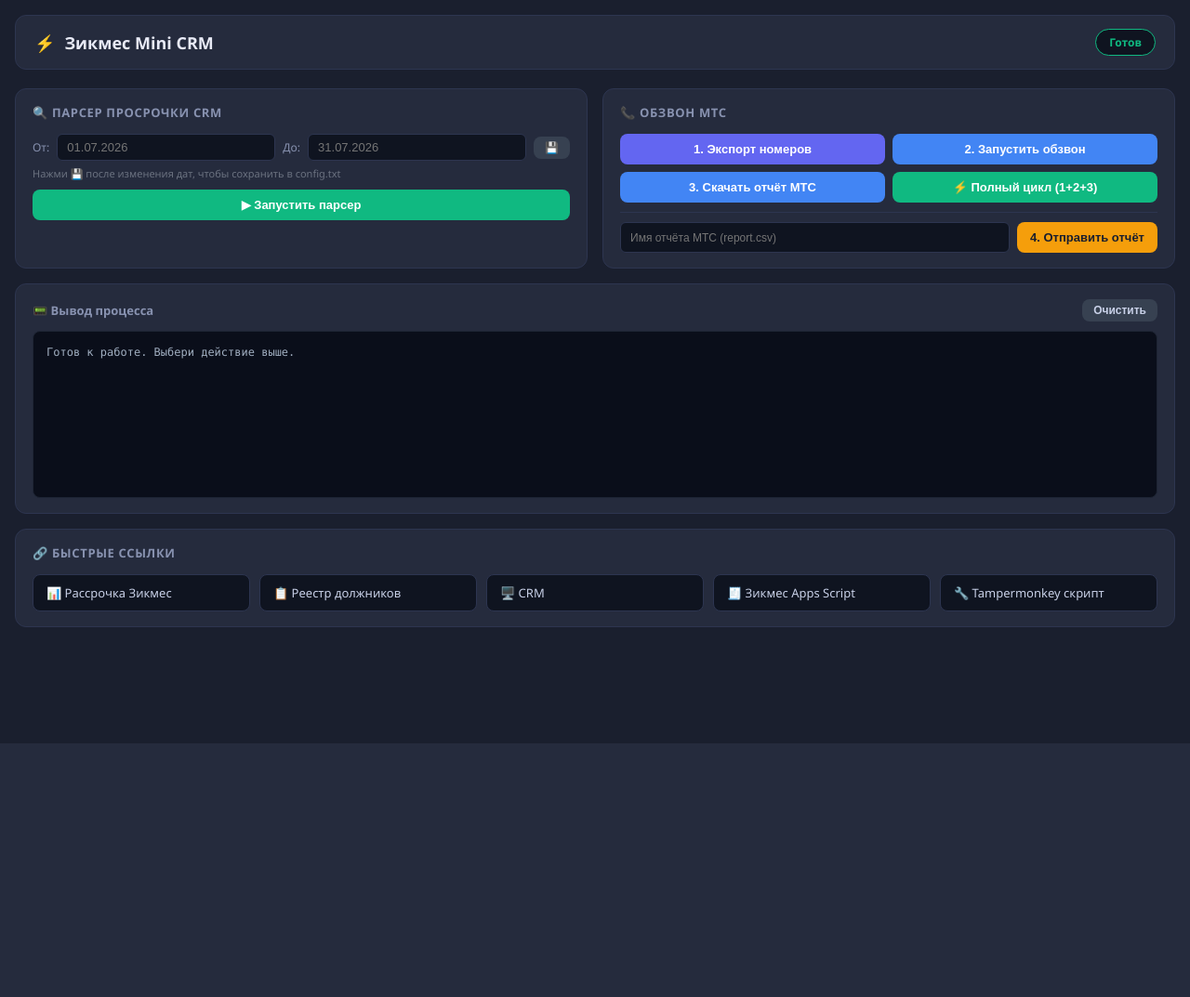
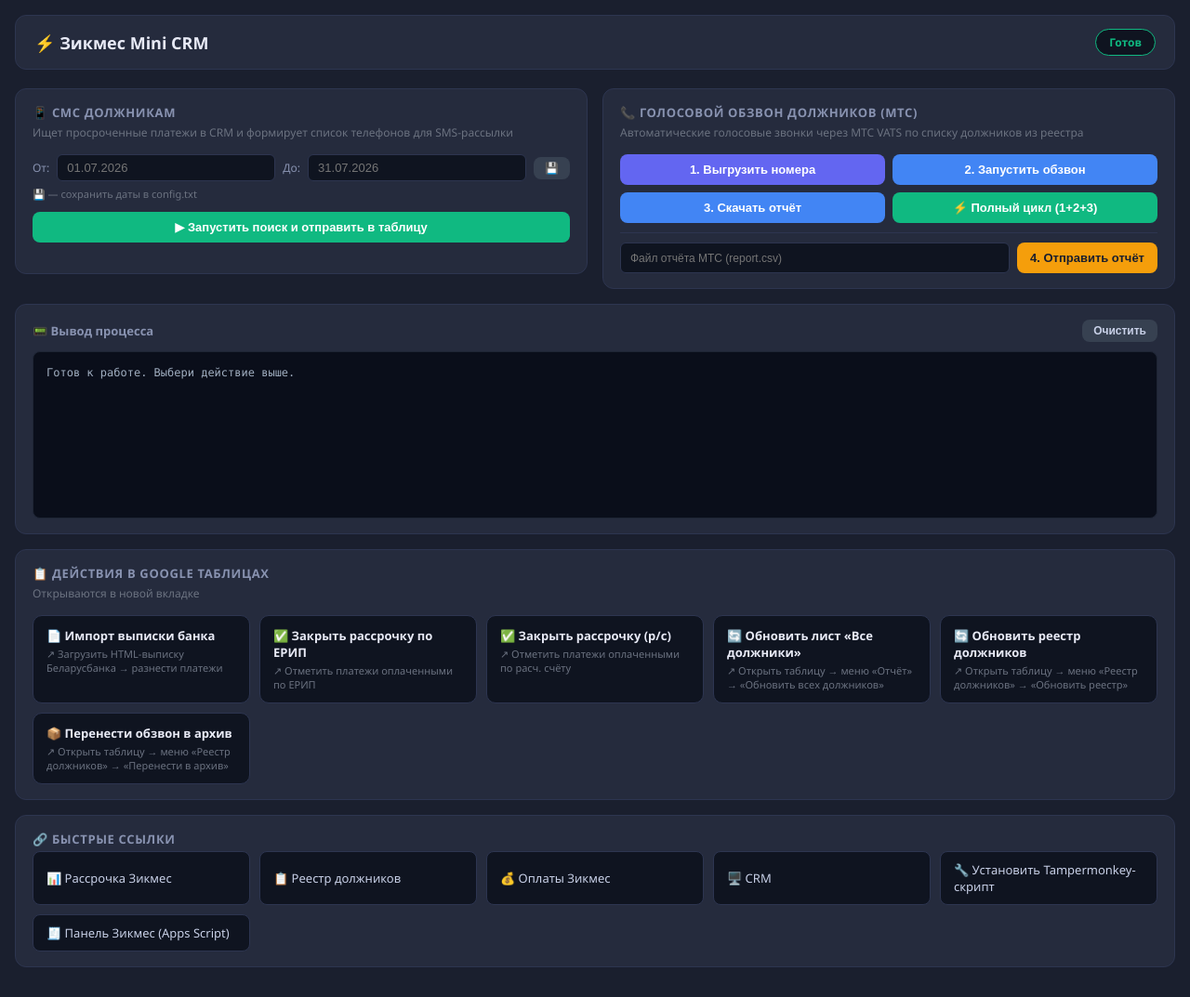
Before and after one commit to koluda49-web/zikmes-crm, a Flask app: page / in a window 1280 px wide. Shown: the whole page at 93% size. Before the commit the page ends 800 px from the top, so only its background shows below. Run offline with Flask 3, Linux system fonts and the light colour scheme.

Commit message:
ui: переименовать секции, добавить блок действий в Google Таблицах

```diff
--- a/templates/dashboard.html
+++ b/templates/dashboard.html
@@ -30,12 +30,7 @@
     font-size: 18px;
     font-weight: 700;
     color: #e8eaf6;
-    display: flex;
-    align-items: center;
-    gap: 10px;
   }
-  header h1::before { content: '⚡'; }
-
   .badge {
     padding: 5px 14px;
     border-radius: 20px;
@@ -46,11 +41,7 @@
     border: 1px solid #10b981;
     transition: all .2s;
   }
-  .badge.running {
-    color: #f59e0b;
-    border-color: #f59e0b;
-    animation: pulse 1.5s infinite;
-  }
+  .badge.running { color: #f59e0b; border-color: #f59e0b; animation: pulse 1.5s infinite; }
   @keyframes pulse { 0%,100%{opacity:1} 50%{opacity:.6} }
 
   .grid-2 {
@@ -66,17 +57,25 @@
     border: 1px solid #2d3550;
     border-radius: 12px;
     padding: 16px 18px;
+    margin-bottom: 16px;
   }
-  .card h2 {
+  .card:last-child { margin-bottom: 0; }
+
+  .card-title {
     font-size: 13px;
     font-weight: 700;
     color: #8892b0;
     text-transform: uppercase;
     letter-spacing: .05em;
+    margin-bottom: 4px;
+  }
+  .card-desc {
+    font-size: 12px;
+    color: #6b7280;
     margin-bottom: 14px;
+    line-height: 1.5;
   }
 
-  /* Buttons */
   .btn {
     display: inline-flex;
     align-items: center;
@@ -91,6 +90,7 @@
     transition: filter .15s, opacity .15s;
     width: 100%;
     margin-bottom: 8px;
+    text-decoration: none;
   }
   .btn:last-child { margin-bottom: 0; }
   .btn:hover:not(:disabled) { filter: brightness(1.12); }
@@ -101,72 +101,72 @@
   .btn-blue   { background: #4285f4; color: #fff; }
   .btn-amber  { background: #f59e0b; color: #1a1f2e; }
   .btn-gray   { background: #374151; color: #c8d0e7; }
+  .btn-teal   { background: #0d9488; color: #fff; }
   .btn-sm     { padding: 5px 12px; font-size: 12px; width: auto; margin: 0; }
 
-  /* Date row */
   .date-row {
     display: flex;
     gap: 8px;
     align-items: center;
     flex-wrap: wrap;
-    margin-bottom: 12px;
+    margin-bottom: 6px;
   }
-  .date-row label {
-    font-size: 12px;
-    color: #8892b0;
-    white-space: nowrap;
-  }
+  .date-row label { font-size: 12px; color: #8892b0; white-space: nowrap; }
   .date-row input {
-    flex: 1;
-    min-width: 90px;
-    background: #0f1420;
-    border: 1px solid #2d3550;
-    border-radius: 6px;
-    color: #e8eaf6;
-    padding: 6px 10px;
-    font-size: 13px;
-    outline: none;
+    flex: 1; min-width: 90px;
+    background: #0f1420; border: 1px solid #2d3550;
+    border-radius: 6px; color: #e8eaf6;
+    padding: 6px 10px; font-size: 13px; outline: none;
   }
   .date-row input:focus { border-color: #6366f1; }
-  .save-note { font-size: 11px; color: #6b7280; margin-top: -6px; margin-bottom: 10px; }
+  .save-note { font-size: 11px; color: #6b7280; margin-bottom: 12px; }
 
-  /* MTS buttons grid */
   .mts-grid {
     display: grid;
     grid-template-columns: 1fr 1fr;
     gap: 8px;
-    margin-bottom: 10px;
+    margin-bottom: 8px;
   }
   .mts-grid .btn { margin: 0; }
-  .mts-full { margin-top: 0 !important; }
 
-  /* Merge row */
   .merge-row {
-    display: flex;
-    gap: 8px;
-    margin-top: 10px;
-    padding-top: 10px;
+    display: flex; gap: 8px;
+    margin-top: 10px; padding-top: 10px;
     border-top: 1px solid #2d3550;
   }
   .merge-row input {
-    flex: 1;
+    flex: 1; background: #0f1420;
+    border: 1px solid #2d3550; border-radius: 6px;
+    color: #e8eaf6; padding: 6px 10px; font-size: 12px; outline: none;
+  }
+  .merge-row .btn { width: auto; margin: 0; flex-shrink: 0; }
+
+  /* Кнопки таблиц */
+  .sheets-grid {
+    display: grid;
+    grid-template-columns: repeat(auto-fill, minmax(220px, 1fr));
+    gap: 10px;
+  }
+  .sheet-btn {
+    display: flex;
+    flex-direction: column;
+    gap: 3px;
+    padding: 12px 14px;
     background: #0f1420;
     border: 1px solid #2d3550;
-    border-radius: 6px;
-    color: #e8eaf6;
-    padding: 6px 10px;
-    font-size: 12px;
-    outline: none;
+    border-radius: 10px;
+    text-decoration: none;
+    cursor: pointer;
+    transition: border-color .15s;
   }
-  .merge-row input:focus { border-color: #f59e0b; }
-  .merge-row .btn { width: auto; margin: 0; flex-shrink: 0; }
+  .sheet-btn:hover { border-color: #6366f1; }
+  .sheet-btn-title { font-size: 13px; font-weight: 600; color: #e8eaf6; }
+  .sheet-btn-sub   { font-size: 11px; color: #6b7280; }
+  .sheet-btn.opens-tab .sheet-btn-sub::before { content: '↗ '; }
 
-  /* Terminal */
-  .term-card { margin-bottom: 16px; }
+  /* Терминал */
   .term-header {
-    display: flex;
-    justify-content: space-between;
-    align-items: center;
+    display: flex; justify-content: space-between; align-items: center;
     margin-bottom: 10px;
   }
   .term-header span { font-size: 13px; font-weight: 600; color: #8892b0; }
@@ -176,43 +176,34 @@
     border: 1px solid #1e2535;
     border-radius: 8px;
     padding: 12px 14px;
-    min-height: 180px;
-    max-height: 380px;
+    min-height: 180px; max-height: 380px;
     overflow-y: auto;
     font-family: 'Consolas', 'Courier New', monospace;
-    font-size: 12px;
-    line-height: 1.7;
-    white-space: pre-wrap;
-    word-break: break-all;
+    font-size: 12px; line-height: 1.7;
+    white-space: pre-wrap; word-break: break-all;
     color: #a0aec0;
   }
-  #terminal .line-ok   { color: #10b981; }
-  #terminal .line-err  { color: #ef4444; }
-  #terminal .line-warn { color: #f59e0b; }
-  #terminal .line-info { color: #6366f1; }
+  #terminal .ok   { color: #10b981; }
+  #terminal .err  { color: #ef4444; }
+  #terminal .warn { color: #f59e0b; }
+  #terminal .info { color: #6366f1; }
 
-  /* Links */
+  /* Ссылки */
   .links-grid {
     display: grid;
     grid-template-columns: repeat(auto-fill, minmax(200px, 1fr));
     gap: 10px;
   }
   .link-btn {
-    display: flex;
-    align-items: center;
-    gap: 8px;
+    display: flex; align-items: center; gap: 8px;
     padding: 10px 14px;
-    background: #0f1420;
-    border: 1px solid #2d3550;
-    border-radius: 8px;
-    color: #c8d0e7;
-    text-decoration: none;
-    font-size: 13px;
+    background: #0f1420; border: 1px solid #2d3550;
+    border-radius: 8px; color: #c8d0e7;
+    text-decoration: none; font-size: 13px;
     transition: border-color .15s, color .15s;
   }
   .link-btn:hover { border-color: #6366f1; color: #e8eaf6; }
 
-  /* Scrollbar */
   #terminal::-webkit-scrollbar { width: 6px; }
   #terminal::-webkit-scrollbar-track { background: #0a0e1a; }
   #terminal::-webkit-scrollbar-thumb { background: #2d3550; border-radius: 3px; }
@@ -221,15 +212,17 @@
 <body>
 
 <header>
-  <h1>Зикмес Mini CRM</h1>
+  <h1>⚡ Зикмес Mini CRM</h1>
   <div class="badge" id="badge">Готов</div>
 </header>
 
+<!-- ===== СТРОКА 1: СМС + ОБЗВОН ===== -->
 <div class="grid-2">
 
-  <!-- === ПАРСЕР ПРОСРОЧКИ === -->
+  <!-- СМС должникам -->
   <div class="card">
-    <h2>🔍 Парсер просрочки CRM</h2>
+    <div class="card-title">📱 СМС должникам</div>
+    <div class="card-desc">Ищет просроченные платежи в CRM и формирует список телефонов для SMS-рассылки</div>
     <div class="date-row">
       <label>От:</label>
       <input type="text" id="date-from" value="{{ cfg.get('ROUTE_DATE_FROM', '') }}" placeholder="01.07.2026">
@@ -237,39 +230,40 @@
       <input type="text" id="date-to" value="{{ cfg.get('ROUTE_DATE_TO', '') }}" placeholder="31.07.2026">
       <button class="btn btn-gray btn-sm" onclick="saveConfig()">💾</button>
     </div>
-    <p class="save-note">Нажми 💾 после изменения дат, чтобы сохранить в config.txt</p>
-    <button class="btn btn-green" id="btn-scan" onclick="runTask('/stream/scan', this)">
-      ▶ Запустить парсер
+    <p class="save-note">💾 — сохранить даты в config.txt</p>
+    <button class="btn btn-green" onclick="runTask('/stream/scan')">
+      ▶ Запустить поиск и отправить в таблицу
     </button>
   </div>
 
-  <!-- === ОБЗВОН МТС === -->
+  <!-- Голосовой обзвон -->
   <div class="card">
-    <h2>📞 Обзвон МТС</h2>
+    <div class="card-title">📞 Голосовой обзвон должников (МТС)</div>
+    <div class="card-desc">Автоматические голосовые звонки через МТС VATS по списку должников из реестра</div>
     <div class="mts-grid">
-      <button class="btn btn-purple" onclick="runTask('/stream/mts/debtors_export', this)">
-        1. Экспорт номеров
+      <button class="btn btn-purple" onclick="runTask('/stream/mts/debtors_export')">
+        1. Выгрузить номера
       </button>
-      <button class="btn btn-blue" onclick="runTask('/stream/mts/call_debtors', this)">
+      <button class="btn btn-blue" onclick="runTask('/stream/mts/call_debtors')">
         2. Запустить обзвон
       </button>
-      <button class="btn btn-blue" onclick="runTask('/stream/mts/fetch_debtors_report', this)">
-        3. Скачать отчёт МТС
+      <button class="btn btn-blue" onclick="runTask('/stream/mts/fetch_debtors_report')">
+        3. Скачать отчёт
       </button>
-      <button class="btn btn-green mts-full" onclick="runTask('/stream/mts/debtors_full_cycle', this)">
+      <button class="btn btn-green" onclick="runTask('/stream/mts/debtors_full_cycle')">
         ⚡ Полный цикл (1+2+3)
       </button>
     </div>
     <div class="merge-row">
-      <input type="text" id="merge-file" placeholder="Имя отчёта МТС (report.csv)">
-      <button class="btn btn-amber" onclick="runMerge(this)">4. Отправить отчёт</button>
+      <input type="text" id="merge-file" placeholder="Файл отчёта МТС (report.csv)">
+      <button class="btn btn-amber" onclick="runMerge()">4. Отправить отчёт</button>
     </div>
   </div>
 
 </div>
 
-<!-- === ТЕРМИНАЛ === -->
-<div class="card term-card">
+<!-- ===== ТЕРМИНАЛ ===== -->
+<div class="card">
   <div class="term-header">
     <span>📟 Вывод процесса</span>
     <div class="actions">
@@ -280,25 +274,55 @@
   <div id="terminal">Готов к работе. Выбери действие выше.</div>
 </div>
 
-<!-- === БЫСТРЫЕ ССЫЛКИ === -->
+<!-- ===== СТРОКА 2: ДЕЙСТВИЯ В ТАБЛИЦАХ (Вариант А) ===== -->
 <div class="card">
-  <h2>🔗 Быстрые ссылки</h2>
+  <div class="card-title">📋 Действия в Google Таблицах</div>
+  <div class="card-desc">Открываются в новой вкладке</div>
+  <div class="sheets-grid">
+
+    <a class="sheet-btn opens-tab" href="https://script.google.com/macros/s/AKfycbx2bknO3z1ZJ7U3z1qrD0-FQdwIljhaZdZ3fiUNKDXmFmtdeC10iQaoRr_-NAXxo8HH/exec?page=import" target="_blank">
+      <span class="sheet-btn-title">📄 Импорт выписки банка</span>
+      <span class="sheet-btn-sub">Загрузить HTML-выписку Беларусбанка → разнести платежи</span>
+    </a>
+
+    <a class="sheet-btn opens-tab" href="https://script.google.com/macros/s/AKfycbx2bknO3z1ZJ7U3z1qrD0-FQdwIljhaZdZ3fiUNKDXmFmtdeC10iQaoRr_-NAXxo8HH/exec?page=erip" target="_blank">
+      <span class="sheet-btn-title">✅ Закрыть рассрочку по ЕРИП</span>
+      <span class="sheet-btn-sub">Отметить платежи оплаченными по ЕРИП</span>
+    </a>
+
+    <a class="sheet-btn opens-tab" href="https://script.google.com/macros/s/AKfycbx2bknO3z1ZJ7U3z1qrD0-FQdwIljhaZdZ3fiUNKDXmFmtdeC10iQaoRr_-NAXxo8HH/exec?page=manualrs" target="_blank">
+      <span class="sheet-btn-title">✅ Закрыть рассрочку (р/с)</span>
+      <span class="sheet-btn-sub">Отметить платежи оплаченными по расч. счёту</span>
+    </a>
+
+    <a class="sheet-btn opens-tab" href="https://docs.google.com/spreadsheets/d/1rD1WChulpVdzwX6PZ1B4OI7PlmhfU3PqOl1iIbBM3WI" target="_blank">
+      <span class="sheet-btn-title">🔄 Обновить лист «Все должники»</span>
+      <span class="sheet-btn-sub">Открыть таблицу → меню «Отчёт» → «Обновить всех должников»</span>
+    </a>
+
+    <a class="sheet-btn opens-tab" href="https://docs.google.com/spreadsheets/d/1bBssA2PLmLSyuENlwO1Jzya9Z0b0PAV_CUNwWC1s3aI" target="_blank">
+      <span class="sheet-btn-title">🔄 Обновить реестр должников</span>
+      <span class="sheet-btn-sub">Открыть таблицу → меню «Реестр должников» → «Обновить реестр»</span>
+    </a>
+
+    <a class="sheet-btn opens-tab" href="https://docs.google.com/spreadsheets/d/1bBssA2PLmLSyuENlwO1Jzya9Z0b0PAV_CUNwWC1s3aI" target="_blank">
+      <span class="sheet-btn-title">📦 Перенести обзвон в архив</span>
+      <span class="sheet-btn-sub">Открыть таблицу → меню «Реестр должников» → «Перенести в архив»</span>
+    </a>
+
+  </div>
+</div>
+
+<!-- ===== БЫСТРЫЕ ССЫЛКИ ===== -->
+<div class="card">
+  <div class="card-title">🔗 Быстрые ссылки</div>
   <div class="links-grid">
-    <a class="link-btn" href="https://docs.google.com/spreadsheets/d/1rD1WChulpVdzwX6PZ1B4OI7PlmhfU3PqOl1iIbBM3WI" target="_blank">
-      📊 Рассрочка Зикмес
-    </a>
-    <a class="link-btn" href="https://docs.google.com/spreadsheets/d/1bBssA2PLmLSyuENlwO1Jzya9Z0b0PAV_CUNwWC1s3aI" target="_blank">
-      📋 Реестр должников
-    </a>
-    <a class="link-btn" href="https://a.ok-crm.com" target="_blank">
-      🖥️ CRM
-    </a>
-    <a class="link-btn" href="https://script.google.com/macros/s/AKfycbx2bknO3z1ZJ7U3z1qrD0-FQdwIljhaZdZ3fiUNKDXmFmtdeC10iQaoRr_-NAXxo8HH/exec?page=dashboard" target="_blank">
-      🧾 Зикмес Apps Script
-    </a>
-    <a class="link-btn" id="tm-link" href="#" target="_blank">
-      🔧 Tampermonkey скрипт
-    </a>
+    <a class="link-btn" href="https://docs.google.com/spreadsheets/d/1rD1WChulpVdzwX6PZ1B4OI7PlmhfU3PqOl1iIbBM3WI" target="_blank">📊 Рассрочка Зикмес</a>
+    <a class="link-btn" href="https://docs.google.com/spreadsheets/d/1bBssA2PLmLSyuENlwO1Jzya9Z0b0PAV_CUNwWC1s3aI" target="_blank">📋 Реестр должников</a>
+    <a class="link-btn" href="https://docs.google.com/spreadsheets/d/1jHugmhMg-gzQMxTZiBTIbtbiWQB9Qv-6UUdUiG_p6UY" target="_blank">💰 Оплаты Зикмес</a>
+    <a class="link-btn" href="https://a.ok-crm.com" target="_blank">🖥️ CRM</a>
+    <a class="link-btn" href="https://raw.githubusercontent.com/koluda49-web/zikmes-crm/main/tampermonkey/debtor_checker.user.js" target="_blank">🔧 Установить Tampermonkey-скрипт</a>
+    <a class="link-btn" href="https://script.google.com/macros/s/AKfycbx2bknO3z1ZJ7U3z1qrD0-FQdwIljhaZdZ3fiUNKDXmFmtdeC10iQaoRr_-NAXxo8HH/exec?page=dashboard" target="_blank">🧾 Панель Зикмес (Apps Script)</a>
   </div>
 </div>
 
@@ -306,10 +330,6 @@
   let source = null;
   let busy = false;
   const term = document.getElementById('terminal');
-
-  // Set Tampermonkey link to raw GitHub URL (update after pushing to GitHub)
-  const TM_RAW_URL = 'https://raw.githubusercontent.com/GITHUB_USER/GITHUB_REPO/main/tampermonkey/debtor_checker.user.js';
-  document.getElementById('tm-link').href = TM_RAW_URL;
 
   function setBusy(val) {
     busy = val;
@@ -322,21 +342,19 @@
 
   function appendLine(text) {
     if (term.textContent.startsWith('Готов')) term.textContent = '';
-    const line = document.createElement('span');
-    line.textContent = text + '\n';
-    if (text.startsWith('✓') || text.includes('Завершено успешно') || text.includes('OK')) line.className = 'line-ok';
-    else if (text.startsWith('✗') || text.includes('Ошибка') || text.includes('ERROR') || text.includes('ошибк')) line.className = 'line-err';
-    else if (text.startsWith('⚠') || text.includes('WARN') || text.includes('ЗАНЯТО')) line.className = 'line-warn';
-    else if (text.startsWith('▶') || text.startsWith('📋') || text.startsWith('📊')) line.className = 'line-info';
-    term.appendChild(line);
+    const span = document.createElement('span');
+    span.textContent = text + '\n';
+    if      (text.startsWith('✓') || text.includes('успешно'))          span.className = 'ok';
+    else if (text.startsWith('✗') || text.toLowerCase().includes('ошибк') || text.includes('ERROR')) span.className = 'err';
+    else if (text.startsWith('⚠') || text.includes('ЗАНЯТО'))           span.className = 'warn';
+    else if (text.startsWith('▶') || text.startsWith('📋') || text.startsWith('📊')) span.className = 'info';
+    term.appendChild(span);
     term.scrollTop = term.scrollHeight;
   }
 
-  function clearTerm() {
-    term.innerHTML = '';
-  }
+  function clearTerm() { term.innerHTML = ''; }
 
-  function runTask(url, _btn) {
+  function runTask(url) {
     if (busy) return;
     clearTerm();
     setBusy(true);
@@ -353,29 +371,27 @@
     };
   }
 
-  function runMerge(btn) {
+  function runMerge() {
     const file = document.getElementById('merge-file').value.trim() || 'report.csv';
-    runTask('/stream/mts/debtors_merge?file=' + encodeURIComponent(file), btn);
+    runTask('/stream/mts/debtors_merge?file=' + encodeURIComponent(file));
   }
 
   function stopTask() {
-    fetch('/api/stop', { method: 'POST' })
-      .then(() => {
-        appendLine('■ Остановлено вручную');
-        if (source) source.close();
-        setBusy(false);
-      });
+    fetch('/api/stop', { method: 'POST' }).then(() => {
+      appendLine('■ Остановлено вручную');
+      if (source) source.close();
+      setBusy(false);
+    });
   }
 
   function saveConfig() {
-    const data = {
-      ROUTE_DATE_FROM: document.getElementById('date-from').value.trim(),
-      ROUTE_DATE_TO:   document.getElementById('date-to').value.trim(),
-    };
     fetch('/api/config', {
       method: 'POST',
       headers: { 'Content-Type': 'application/json' },
-      body: JSON.stringify(data),
+      body: JSON.stringify({
+        ROUTE_DATE_FROM: document.getElementById('date-from').value.trim(),
+        ROUTE_DATE_TO:   document.getElementById('date-to').value.trim(),
+      }),
     }).then(() => appendLine('✓ Даты сохранены в config.txt'));
   }
 </script>
```
